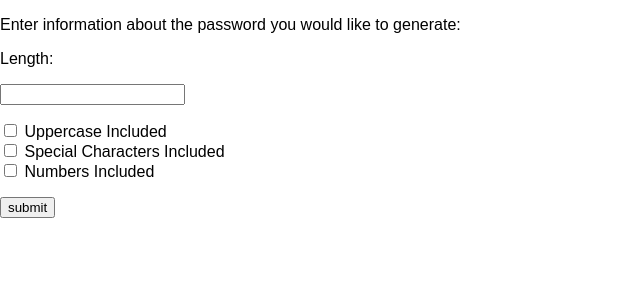
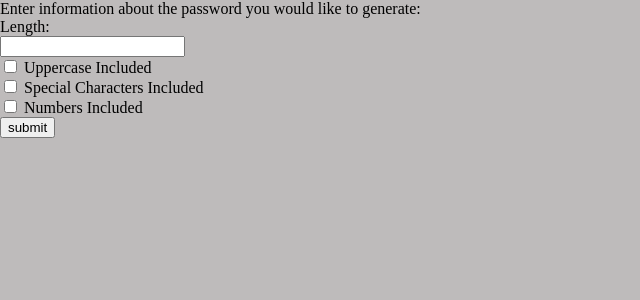
Before and after one commit to BlitzMK/Password-Generator, a Flask app: page / in a window 1280 px wide. Shown: the top 300 px of the page, without its empty margins (0-640 px from the left). Run offline with Flask 2, Linux system fonts and the light colour scheme.

Commit message:
styling *glasses emoji*

```diff
--- /dev/null
+++ b/static/CSS/index.css
@@ -0,0 +1,76 @@
+:root {
+    --white-color: #fff;
+    --purp-color: #870058;
+    --gray-color: #BEBBBB;
+    --rich-black-color: #011627;
+}
+
+body{
+    margin:0;
+    padding: 0;
+    background-color: var(--gray-color);
+    display: flex;
+    align-items: center;
+}
+p{
+    margin: 0;
+    padding:0;
+
+}
+
+input{
+    accent-color: var(--purp-color);
+}
+
+
+
+
+
+/* checkbox styles*/
+/*
+[type="checkbox"]{
+    opacity:0;
+    position:relative;
+}
+
+[type="checkbox"] + label{
+    position:relative;
+    padding-left: 30px;
+    cursor: pointer;
+    display:inline-block;
+    color: #011627;
+    line-height: 25px;
+}
+
+[type="checkbox"] + label::before{
+    content: "";
+    position:absolute;
+    left:0;
+    top:0;
+    width:18px;
+    height: 18px;
+    outline: 2px solid var(--gray-color);
+    background:#fff;
+}
+
+[type="checkbox"]:checked + label::before{
+    content: "";
+    position:absolute;
+    left:0;
+    top:0;
+    width:18px;
+    height: 18px;
+    outline: 2px solid var(--purp-color);
+    background:#fff;
+}
+
+[type="checkbox"]:checked + label::after{
+    content: "";
+    position:absolute;
+    left:0;
+    top:0;
+    width:18px;
+    height: 18px;
+    outline: 2px solid var(--purp-color);
+    background:var(--purp-color);
+}*/
--- a/templates/base.html
+++ b/templates/base.html
@@ -5,7 +5,6 @@
     <meta charset="UTF-8">
     <meta name="veiwport" content="width=device-width, initial-scale=1.0">
     <meta http-equiv="X-UA-Compatible" content="ie=edge">
-    <link rel="stylesheet" href="{{ url_for('static', filename='CSS/main.css') }}">
     {% block head %} {% endblock %}
 </head>
 <body>
--- a/templates/index.html
+++ b/templates/index.html
@@ -1,20 +1,37 @@
 {% extends 'base.html'%}
 
 {% block head %}
+<link rel="stylesheet" href="{{ url_for('static', filename='CSS/index.css') }}">
 <title>Password Generator</title>
 {% endblock %}
 
 {% block body %}
+<div id ="content">
+    <p>Enter information about the password you would like to generate: </p>
     <form action="#" method="post">
-    <p>Enter information about the password you would like to generate: </p>
+        <div id="input">
             <label for="length">Length:</label>
             <p><input type="number" name="length" /></p>
+        </div>
+
+        <div id="input-checkbox">
             <input type="checkbox" name="upperCase" value="True">
-    <label for="uppercase">Uppercase Included</label><br>
+            <label for="upperCase">Uppercase Included</label>
+        </div>
+
+        <div id="input-checkbox">
             <input type="checkbox" name="specialChar" value="True">
-    <label for="specialChar">Special Characters Included</label><br>
+            <label for="specialChar">Special Characters Included</label>
+        </div>
+
+        <div id="input-checkbox">
+
             <input type="checkbox" name="num" value="True">
             <label for="num">Numbers Included</label><br>
+        </div>
+
         <p><input type="submit" value="submit" /></p>
     </form>
+</div>
+
 {% endblock %}
```
Lines whose indentation alone changed are shown as unchanged.
